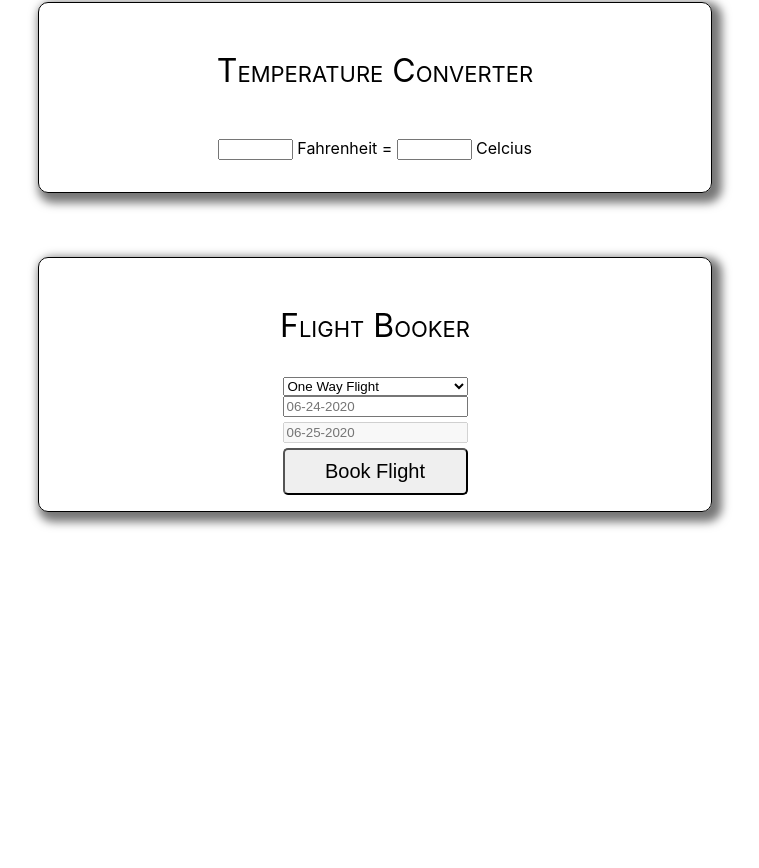
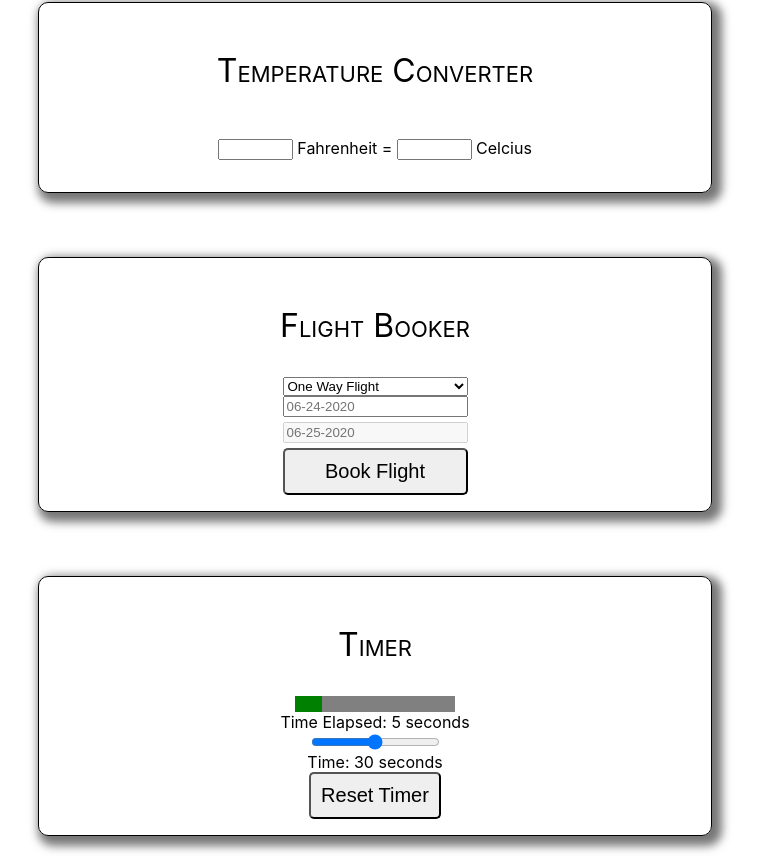
Before and after one commit to thecodepixi/seven-guis, a React (Create React App) app: page / in a window 1280 px wide. Shown: the part 463-1331 px from the top of the page, without its empty margins (265-1024 px from the left). Before the commit the page ends 1007 px from the top, so only its background shows below. Built offline with nearby package versions, Linux system fonts and the light colour scheme.

Commit message:
timer completed

```diff
--- a/src/App.css
+++ b/src/App.css
@@ -64,3 +64,13 @@ button {
   border: solid 1px red;
   background-color: lightcoral;
 }
+
+progress {
+  background-color: #333;
+  border-radius: 10px;
+}
+
+progress::-moz-progress-bar {
+  background-color: lightseagreen;
+  border-radius: 10px;
+}
--- a/src/App.js
+++ b/src/App.js
@@ -3,6 +3,7 @@ import './App.css';
 import Counter from './components/counter';
 import TempConverter from './components/tempConverter';
 import FlightBooker from './components/flightBooker';
+import Timer from './components/timer';
 
 function App() {
   return (
@@ -12,6 +13,7 @@ function App() {
         <Counter />
         <TempConverter />
         <FlightBooker />
+        <Timer />
       </div>
     </div>
   );
--- /dev/null
+++ b/src/components/timer.js
@@ -0,0 +1,56 @@
+import React, { useState, useEffect, useRef } from 'react';
+
+const Timer = () => {
+  const [time, setTime] = useState(30);
+  const [timeElapsed, setTimeElapsed] = useState(0);
+  const timer = useRef();
+
+  useEffect(() => {
+    if (timeElapsed === time) {
+      clearInterval(timer.current);
+    }
+    // eslint-disable-next-line react-hooks/exhaustive-deps
+  }, [time]);
+
+  useEffect(() => {
+    if (time > 0) {
+      timer.current = setInterval(() => {
+        setTimeElapsed((prev) => {
+          if (prev < time) {
+            return prev + 1;
+          } else {
+            return prev;
+          }
+        });
+      }, 1000);
+    }
+
+    return () => clearInterval(timer.current);
+  });
+
+  const resetTimer = () => {
+    clearInterval(timer.current);
+    setTime(0);
+    setTimeElapsed(0);
+  };
+
+  return (
+    <div className='box'>
+      <p className='box-heading'>Timer</p>
+      <progress id='time-elapsed' value={timeElapsed} max={time} />
+      <label htmlFor='time-elapsed'>Time Elapsed: {timeElapsed} seconds</label>
+      <input
+        id='time'
+        name='time'
+        type='range'
+        value={time}
+        max='60'
+        onChange={(e) => setTime(e.target.value)}
+      />
+      <label htmlFor='time'>Time: {time} seconds</label>
+      <button onClick={resetTimer}>Reset Timer</button>
+    </div>
+  );
+};
+
+export default Timer;
```
